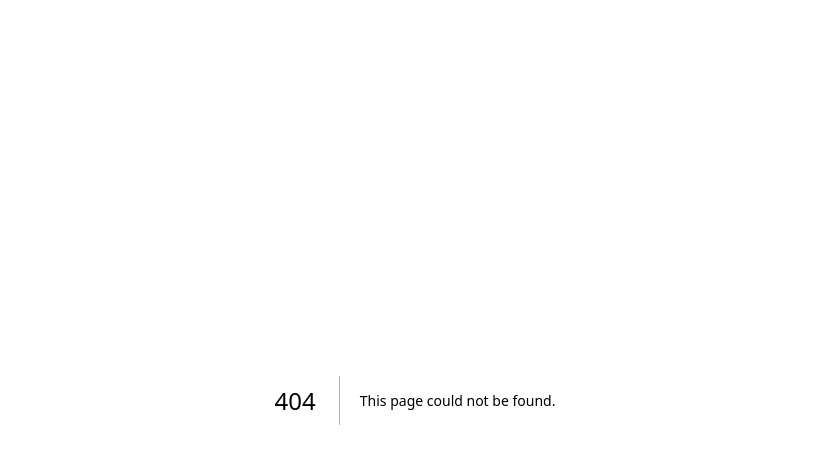
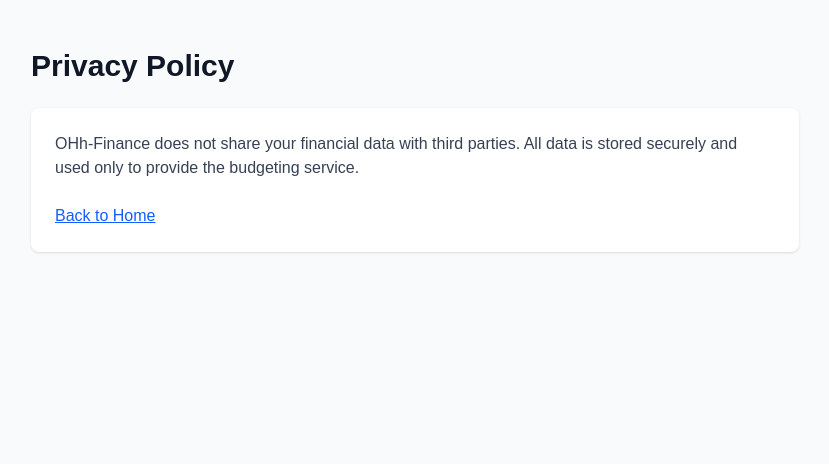
Before and after one commit to Organized-Household/ohh-finance-web, a Next.js app: page /privacy in a window 1280 px wide. Before the commit this address had no page. Shown: the top 464 px of the page, without its empty margins (225-1054 px from the left). Built offline with nearby package versions, Linux system fonts and the light colour scheme.

Commit message:
feat(OHHFIN-181): add public Privacy Policy page
Create app/privacy/page.tsx as public static page with privacy statement and link to home. No authentication required, not wrapped in WorkspaceShell per story requirements.

```diff
--- /dev/null
+++ b/app/privacy/page.tsx
@@ -0,0 +1,22 @@
+import Link from 'next/link';
+
+export default function PrivacyPage() {
+  return (
+    <div className="min-h-screen bg-gray-50 py-12 px-4 sm:px-6 lg:px-8">
+      <div className="max-w-3xl mx-auto">
+        <h1 className="text-3xl font-bold text-gray-900 mb-6">Privacy Policy</h1>
+        <div className="bg-white shadow sm:rounded-lg p-6">
+          <p className="text-gray-700 mb-6">
+            OHh-Finance does not share your financial data with third parties. All data is stored securely and used only to provide the budgeting service.
+          </p>
+          <Link
+            href="/"
+            className="text-blue-600 hover:text-blue-800 underline font-medium"
+          >
+            Back to Home
+          </Link>
+        </div>
+      </div>
+    </div>
+  );
+}
```
